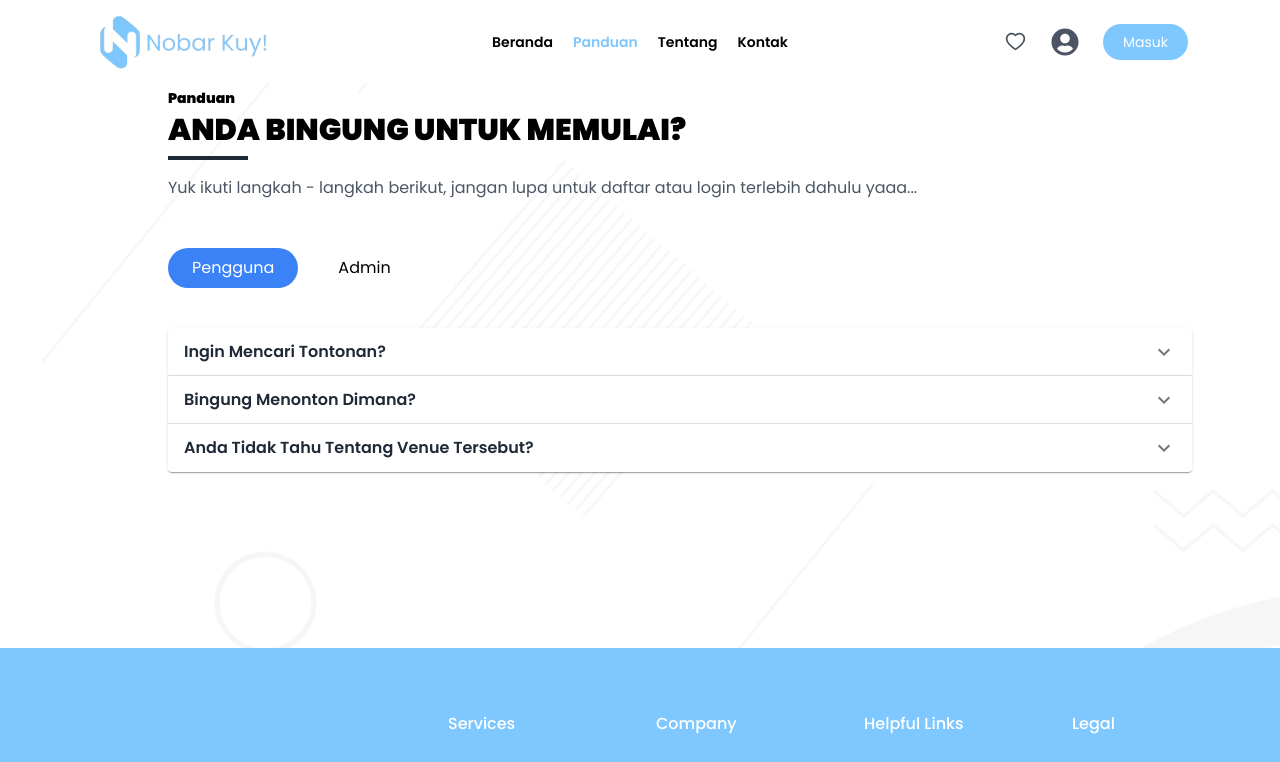
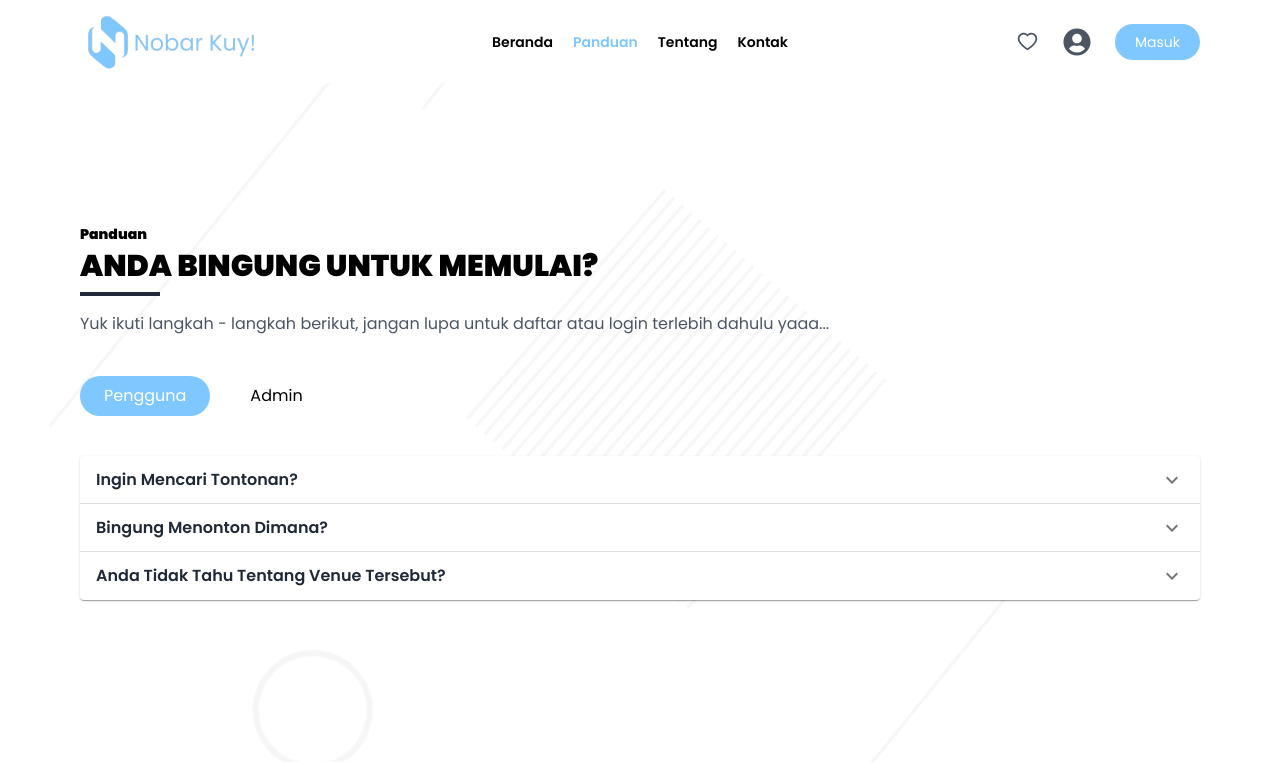
Before and after one commit to KOSATAN7/nkuy-fe, a React (Vite) app: page /panduan in a window 1280 px wide. Shown: the top 762 px of the page. Built offline with nearby package versions, Linux system fonts and the light colour scheme.

Commit message:
Kuda Liar Nissa

```diff
--- a/src/pages/UserPage/LandingPage/Layout.tsx
+++ b/src/pages/UserPage/LandingPage/Layout.tsx
@@ -5,13 +5,10 @@ import Footer from "./components/Footer";
 const MainLayout: React.FC<React.PropsWithChildren> = ({ children }) => {
     return (
       <div className="flex flex-col min-h-screen">
-        {/* Header */}
         <HeaderNav />
 
-        {/* Main Content */}
-        <main className="flex-grow">{children}</main>
+        <main className="flex-grow mx-20 my-32">{children}</main>
 
-        {/* Footer */}
         <Footer />
       </div>
     );
--- a/src/pages/UserPage/LandingPage/components/HeaderNav.tsx
+++ b/src/pages/UserPage/LandingPage/components/HeaderNav.tsx
@@ -36,7 +36,7 @@ const HeaderNav = () => {
         hasShadow ? "shadow-md" : ""
       } z-50`}
     >
-      <div className="mx-20 p-3 flex justify-between items-center">
+      <div className="mx-20 my-3 flex justify-between items-center">
         {/* Div kiri (Logo) */}
         <div className="flex-1 flex justify-start">
           <img
@@ -69,7 +69,6 @@ const HeaderNav = () => {
           ))}
         </div>
 
-        {/* Div kanan (Tombol love, masuk, dan profil) */}
         <div className="flex-1 flex justify-end items-center gap-4 relative">
           {/* Tombol Love */}
           <button
--- a/src/pages/UserPage/LandingPage/index.tsx
+++ b/src/pages/UserPage/LandingPage/index.tsx
@@ -62,7 +62,7 @@ const LandingPage = () => {
         description: "Ciamis Stadium",
       },
     ],
-    "LaLiga": [
+    LaLiga: [
       {
         day: "THU",
         date: "12",
@@ -71,7 +71,7 @@ const LandingPage = () => {
         description: "Madrid Cafe",
       },
     ],
-    "UCL": [
+    UCL: [
       {
         day: "FRI",
         date: "13",
@@ -80,7 +80,7 @@ const LandingPage = () => {
         description: "Munich Arena",
       },
     ],
-    "ACL": [
+    ACL: [
       {
         day: "SAT",
         date: "14",
@@ -94,17 +94,20 @@ const LandingPage = () => {
   const matches = allMatches[activeLeague];
 
   const handlePrev = () => {
-    setCurrentIndex((prevIndex) => (prevIndex > 0 ? prevIndex - 1 : matches.length - 1));
+    setCurrentIndex((prevIndex) =>
+      prevIndex > 0 ? prevIndex - 1 : matches.length - 1
+    );
   };
 
   const handleNext = () => {
-    setCurrentIndex((prevIndex) => (prevIndex < matches.length - 1 ? prevIndex + 1 : 0));
+    setCurrentIndex((prevIndex) =>
+      prevIndex < matches.length - 1 ? prevIndex + 1 : 0
+    );
   };
 
   return (
     <MainLayout>
-      {/* Header Section */}
-      <div className="flex flex-col items-center justify-center pt-20 pb-10">
+      <div className="flex flex-col items-center justify-center">
         <p className="pb-4 text-4xl font-bold">Mau nonton apa hari ini?</p>
         <input
           type="text"
@@ -113,8 +116,7 @@ const LandingPage = () => {
         />
       </div>
 
-      {/* Filter Section */}
-      <div className="flex items-center justify-center space-x-4 py-5 relative">
+      <div className="flex items-center justify-center space-x-4 relative">
         <button className="absolute left-0 z-10 p-2  ">
           <FaChevronLeft className="w-5 h-5 ml-72 text-gray-700" />
         </button>
@@ -122,7 +124,8 @@ const LandingPage = () => {
           <button
             key={index}
             onClick={() => setActiveLeague(league)}
-            className={`px-8 py-2 rounded-full text-sm font-medium ${activeLeague === league
+            className={`px-8 py-2 rounded-full text-sm font-medium ${
+              activeLeague === league
                 ? "bg-blue-500 text-white"
                 : "bg-gray-200 text-gray-700"
             } hover:bg-blue-400 hover:text-white`}
@@ -135,14 +138,10 @@ const LandingPage = () => {
         </button>
       </div>
 
-      {/* Popular Matches Section */}
-      <div className="p-10">
+      <div className="py-20">
         <p className="font-semibold text-xl pb-5">Paling ramai ditunggu!</p>
         <div className="relative flex items-center">
-          <button
-            onClick={handlePrev}
-            className="absolute left-0 z-10 p-2 "
-          >
+          <button onClick={handlePrev} className="absolute left-0 z-10 p-2 ">
             <FaChevronLeft className="w-6 h-6 text-gray-700" />
           </button>
           <div className="flex overflow-hidden w-full">
@@ -153,7 +152,9 @@ const LandingPage = () => {
               {matches.map((match, index) => (
                 <div
                   key={index}
-                className={`flex-none w-64 px-2 mb-4 ${index === 0 ? 'ml-16' : 'ml-2'}`}
+                  className={`flex-none w-64 px-2 mb-4 ${
+                    index === 0 ? "ml-16" : "ml-2"
+                  }`}
                 >
                   <MatchCard
                     image={Gambar1}
@@ -165,14 +166,10 @@ const LandingPage = () => {
                     buttonText="Lihat Venue"
                   />
                 </div>
-
               ))}
             </div>
           </div>
-          <button
-            onClick={handleNext}
-            className="absolute right-0 z-10 p-2 "
-          >
+          <button onClick={handleNext} className="absolute right-0 z-10 p-2 ">
             <FaChevronRight className="w-6 h-6 text-gray-700" />
           </button>
         </div>
--- a/src/pages/UserPage/Panduan/components/PanduanCard.tsx
+++ b/src/pages/UserPage/Panduan/components/PanduanCard.tsx
@@ -12,7 +12,7 @@ interface PanduanCardProps {
 
 const PanduanCard: React.FC<PanduanCardProps> = ({ title, steps }) => {
   return (
-    <Accordion className="w-full">
+    <Accordion>
       <AccordionSummary expandIcon={<ExpandMoreIcon />}>
         <Typography className="font-semibold text-gray-800">{title}</Typography>
       </AccordionSummary>
--- a/src/pages/UserPage/Panduan/index.tsx
+++ b/src/pages/UserPage/Panduan/index.tsx
@@ -7,36 +7,44 @@ const PanduanPage = () => {
 
   return (
     <MainLayout>
-            <div className="px-32 py-12 mb-32">
-                <div className="m-10 ">
+      <div className="py-24">
+        <div className="">
           <h3 className="text-sm text-black-500 font-extrabold">Panduan</h3>
-                    <h1 className="font-extrabold text-3xl mt-1">ANDA BINGUNG UNTUK MEMULAI?</h1>
+          <h1 className="font-extrabold text-3xl mt-1">
+            ANDA BINGUNG UNTUK MEMULAI?
+          </h1>
           <div className="w-20 h-1 bg-gray-800 mt-2"></div>
           <p className="mt-4 text-gray-600">
-                        Yuk ikuti langkah - langkah berikut, jangan lupa untuk daftar atau login terlebih dahulu yaaa...
+            Yuk ikuti langkah - langkah berikut, jangan lupa untuk daftar atau
+            login terlebih dahulu yaaa...
           </p>
         </div>
-
-                <div className="m-8 space-x-4 p-2">
+        <div className="space-x-4 mt-10">
           <button
-                        className={`px-6 py-2 rounded-full ${role === "Pengguna" ? "bg-blue-500 text-white" : "bg-white"}`}
-                        onClick={() => setRole("Pengguna")}>
+            className={`px-6 py-2 rounded-full ${
+              role === "Pengguna" ? "bg-primary1 text-white" : "bg-white"
+            }`}
+            onClick={() => setRole("Pengguna")}
+          >
             Pengguna
           </button>
           <button
-                        className={`px-6 py-2 rounded-full ${role === "Admin" ? "bg-blue-500 text-white" : "bg-white"}`}
-                        onClick={() => setRole("Admin")}>
+            className={`px-6 py-2 rounded-full ${
+              role === "Admin" ? "bg-primary1 text-white" : "bg-white"
+            }`}
+            onClick={() => setRole("Admin")}
+          >
             Admin
           </button>
         </div>
         {role === "Pengguna" ? (
-                    <div className="w-full mx-10">
+          <div className="w-full mt-10">
             <PanduanCard
               title="Ingin Mencari Tontonan?"
               steps={[
                 "Buka halaman beranda.",
                 "Klik kolom pencarian pada beranda.",
-                                "Ketikkan tayangan yang ingin anda cari."
+                "Ketikkan tayangan yang ingin anda cari.",
               ]}
             />
 
@@ -45,7 +53,7 @@ const PanduanPage = () => {
               steps={[
                 "Pada halaman beranda, anda bisa melihat daftar venue yang menyediakan tayangan.",
                 "Klik tombol 'Lihat Venue' yang ada pada tayangan yang anda pilih.",
-                                "Anda akan dialihkan ke halaman detail venue."
+                "Anda akan dialihkan ke halaman detail venue.",
               ]}
             />
             <PanduanCard
@@ -53,18 +61,18 @@ const PanduanPage = () => {
               steps={[
                 "Pilih venue yang ingin anda tuju.",
                 "Klik gambar Venue tersebut / Anda bisa mencarinya di kolom pencarian.",
-                                "Setelah itu anda akan melihat fasilitas apa saja yang venue tersebut sajikan."
+                "Setelah itu anda akan melihat fasilitas apa saja yang venue tersebut sajikan.",
               ]}
             />
           </div>
         ) : (
-                    <div className="w-full mx-10">
+          <div className="w-full mt-10">
             <PanduanCard
               title="Cara mengelola data pengguna"
               steps={[
                 "Masuk ke halaman admin.",
                 "Pilih menu 'Kelola Pengguna'.",
-                                "Edit atau hapus pengguna sesuai kebutuhan."
+                "Edit atau hapus pengguna sesuai kebutuhan.",
               ]}
             />
             <PanduanCard
@@ -72,7 +80,7 @@ const PanduanPage = () => {
               steps={[
                 "Pergi ke halaman Venue.",
                 "Tambahkan venue baru atau hapus venue yang sudah tidak aktif.",
-                                "Pastikan semua informasi sudah benar sebelum menyimpan."
+                "Pastikan semua informasi sudah benar sebelum menyimpan.",
               ]}
             />
             <PanduanCard
@@ -80,7 +88,7 @@ const PanduanPage = () => {
               steps={[
                 "Pergi ke halaman laporan.",
                 "Lihat statistik pengguna dan performa venue.",
-                                "Analisa data untuk meningkatkan layanan."
+                "Analisa data untuk meningkatkan layanan.",
               ]}
             />
           </div>
@@ -88,6 +96,6 @@ const PanduanPage = () => {
       </div>
     </MainLayout>
   );
-  }
+};
 
 export default PanduanPage;
```
Lines whose indentation alone changed are shown as unchanged.
